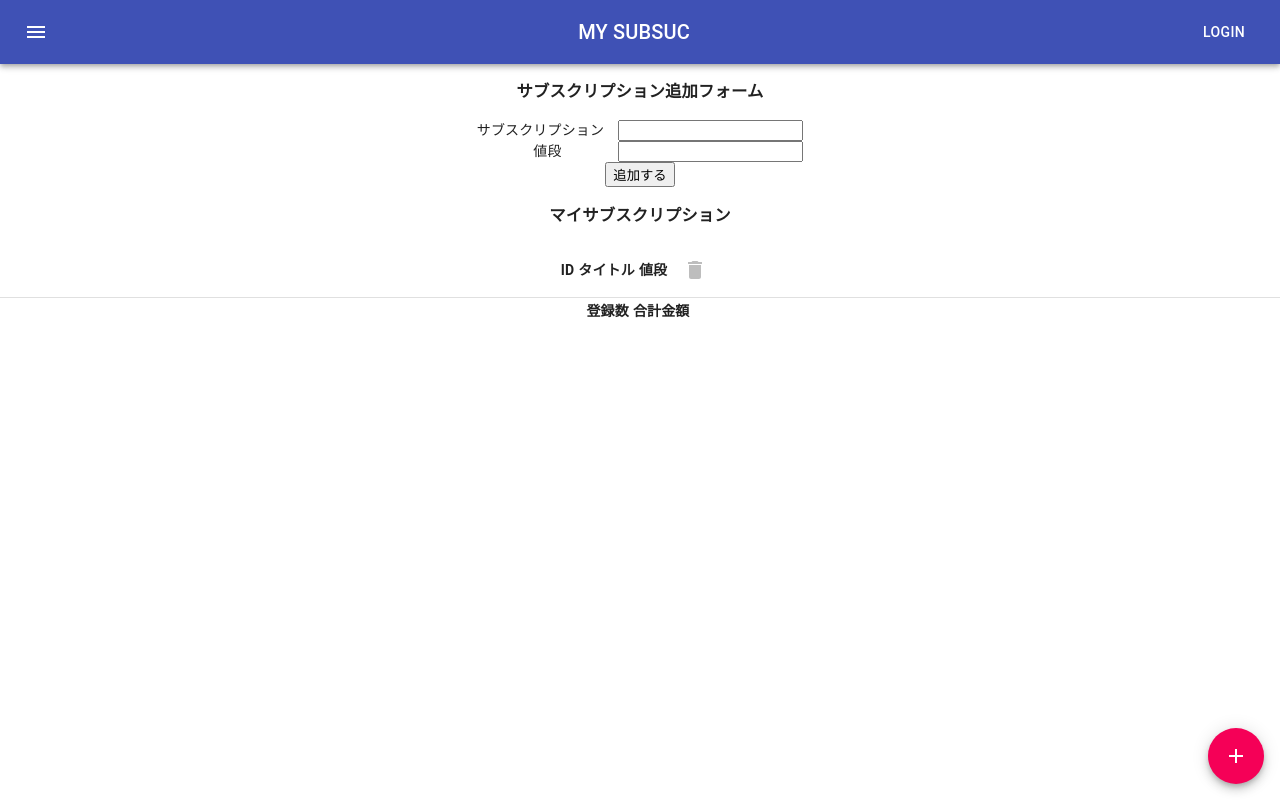
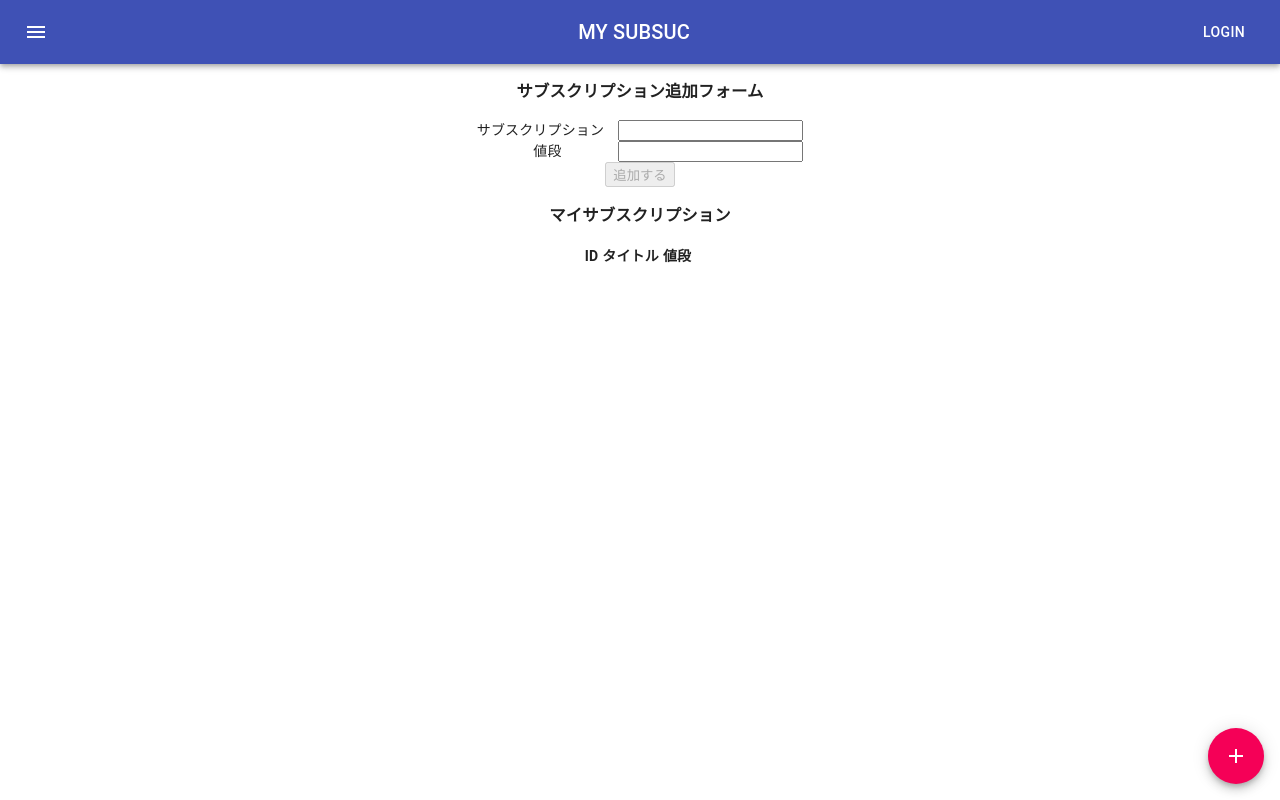
Before and after one commit to rikulab/subsuc_app, a React (Create React App) app: page / in a window 1280 px wide. Built offline with nearby package versions, Linux system fonts and the light colour scheme.

Commit message:
refactor components

```diff
--- a/src/components/App.js
+++ b/src/components/App.js
@@ -1,19 +1,20 @@
-import React from 'react';
+import React, { useReducer } from 'react';
 import '../Styles/App.css';
 import AppBar from './AppBar';
 import AddIcon from './AddIcon';
 import SubsucForm from './SubsucForm';
 import SubsucList from './SubsucList';
-import Total from './Total';
+import reducer from '../reducers'
 
 function App() {
+  const [state, dispatch] = useReducer(reducer, [])
+
   return (
     <div className="App">
       <AppBar />
       <AddIcon />
-      <SubsucForm />
-      <SubsucList />
-      <Total />
+      <SubsucForm state={state} dispatch={dispatch} />
+      <SubsucList state={state} dispatch={dispatch} />
     </div>
   );
 }
--- a/src/components/ListItem.js
+++ b/src/components/ListItem.js
@@ -3,7 +3,8 @@ import React from 'react'
 const ListItem = ({ dispatch, List }) => {
   const id = List.id
   const handleClickDeleteButton = () => {
-    dispatch({ type: 'DELETE_List', id })
+    const result = window.confirm(`イベント(id=${id})を本当に削除してもいいですか？`)
+    if (result) dispatch({ type: 'DELETE_List', id })
   }
 
   return (
--- a/src/components/SubsucForm.js
+++ b/src/components/SubsucForm.js
@@ -1,10 +1,9 @@
-import React, { useReducer, useState } from 'react';
+import React, { useState } from 'react';
 import '../Styles/SubsucForm.css';
-import reducer from '../reducers'
-import ListItem from './ListItem';
+import './ListItem';
 
-const List = () => {
-    const [state, dispatch] = useReducer(reducer, [])
+const SubsucForm = ({ state, dispatch }) => {
+    //const [state, dispatch] = useReducer(reducer, [])
     const [title, setTitle] = useState('')
     const [price, setPrice] = useState('')
 
@@ -20,6 +19,8 @@ const List = () => {
         setPrice('')
     }
 
+    const unCreatable = title === '' || price === ''
+
     return (
         <>
             <h3>サブスクリプション追加フォーム</h3>
@@ -34,10 +35,10 @@ const List = () => {
                     <input value={price} onChange={ e => setPrice(e.target.value)} />
                 </div>
 
-                <button onClick={addList}>追加する</button>
+                <button onClick={addList} disabled={unCreatable}>追加する</button>
             </form>
         </>
     )
 }
 
-export default List;
+export default SubsucForm
--- a/src/components/SubsucList.js
+++ b/src/components/SubsucList.js
@@ -1,14 +1,9 @@
-import React, { useReducer } from 'react'
+import React from 'react'
 import '../Styles/SubsucList.css'
-import Divider from '@material-ui/core/Divider';
-import IconButton from '@material-ui/core/IconButton';
-import DeleteIcon from '@material-ui/icons/Delete';
 import './SubsucForm';
-import reducer from '../reducers'
 import ListItem from './ListItem';
 
-const SubsucList = () => {
-    const [state, dispatch] = useReducer(reducer, [])
+const SubsucList = ( {state, dispatch }) => {
 
     return (
         <>
@@ -19,18 +14,13 @@ const SubsucList = () => {
                     <th>ID</th>
                     <th>タイトル</th>
                     <th>値段</th>
-                    <th>
-                        <IconButton aria-label="delete" disabled color="primary">
-                            <DeleteIcon />
-                        </IconButton>
-                    </th>
+                    <th></th>
                   </tr>
                 </thead>
                 <tbody>
                     { state.map((List, index) => (<ListItem key={index} event={List} dispatch={dispatch} />))}
                 </tbody>
             </table>
-            <Divider />
         </>
     )
 }
```
